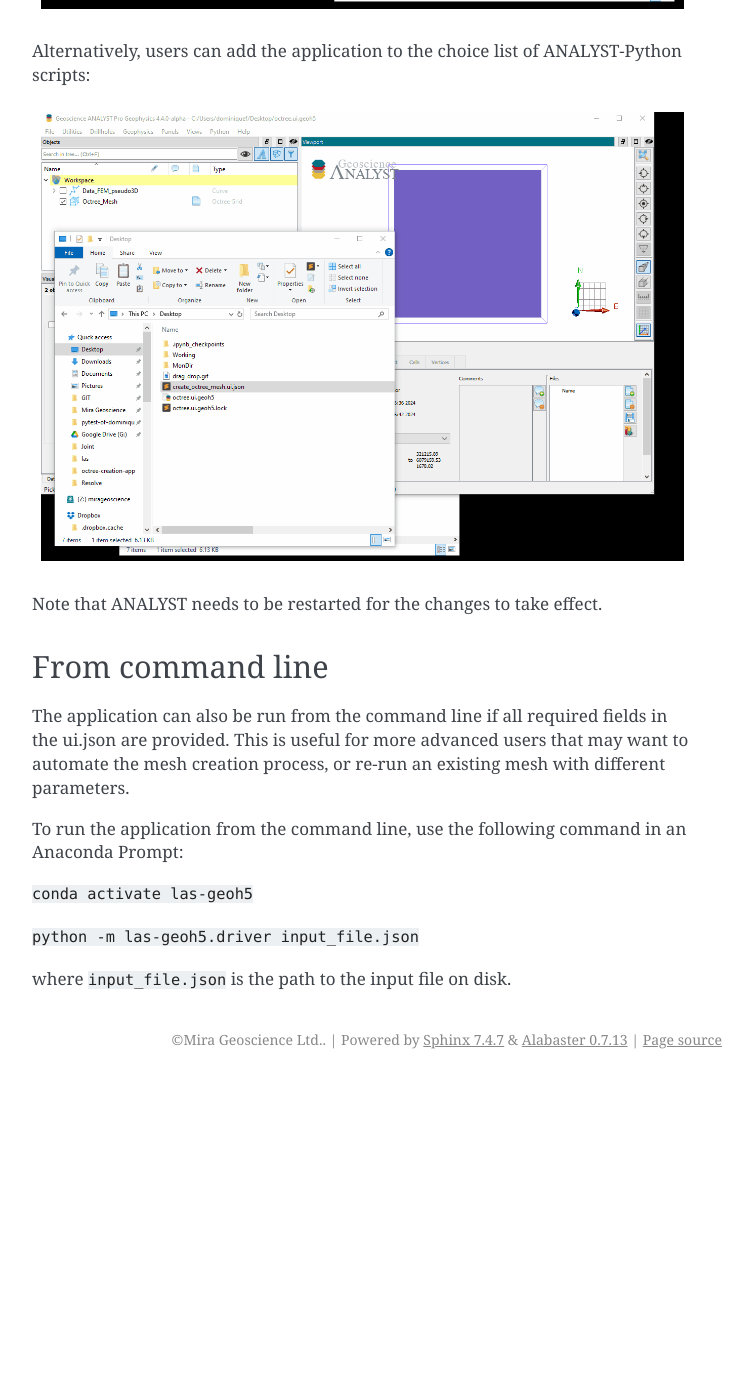
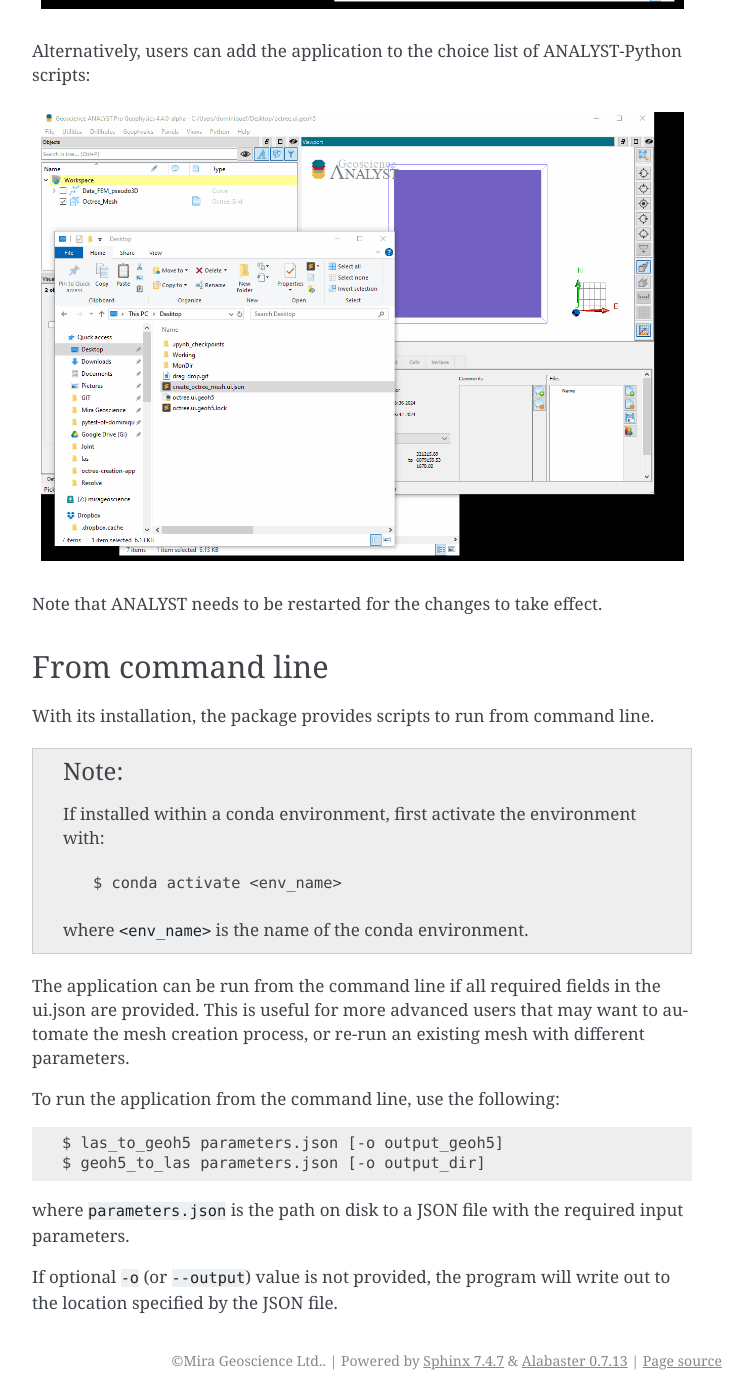
Before and after one commit to MiraGeoscience/las-geoh5, a Sphinx documentation site: the page built from docs/source/usage.rst, in a window 1280 px wide and 1400 px high, scrolled down 828 px. Shown: the whole window, without its empty margins (388-1140 px from the left). Built offline with Sphinx 7.4.7, drawn with Linux system fonts in a browser that asks for light colours; before the commit the page ends 1907 px from its top, so only the background shows below that.

Commit message:
update doc on how to run from command line

```diff
--- a/README.rst
+++ b/README.rst
@@ -96,8 +96,10 @@
 
 Then execute with::
 
-    $ las_to_geoh5 parameters.ui.json [-o output_geoh5]
-    $ geoh5_to_las parameters.ui.json [-o output_dir]
+    $ las_to_geoh5 parameters.json [-o output_geoh5]
+    $ geoh5_to_las parameters.json [-o output_dir]
+
+where ``parameters.json`` is the path on disk to a JSON file with required input parameters.
 
 If optional ``-o`` (or ``--output``) value is not provided, the program will write out to the location
 specified by the JSON file.
--- a/docs/source/usage.rst
+++ b/docs/source/usage.rst
@@ -32,13 +32,25 @@
 From command line
 -----------------
 
-The application can also be run from the command line if all required fields in the ui.json are provided.
-This is useful for more advanced users that may want to automate the mesh creation process, or re-run an existing mesh with different parameters.
+With its installation, the package provides scripts to run from command  line.
 
-To run the application from the command line, use the following command in an Anaconda Prompt:
+.. note::
+    If installed within a conda environment, first activate the environment with::
 
-``conda activate las-geoh5``
+    $ conda activate <env_name>
 
-``python -m las-geoh5.driver input_file.json``
+    where ``<env_name>`` is the name of the conda environment.
 
-where ``input_file.json`` is the path to the input file on disk.
+The application can be run from the command line if all required fields in the ui.json are provided.
+This is useful for more advanced users that may want to automate the mesh creation process,
+or re-run an existing mesh with different parameters.
+
+To run the application from the command line, use the following::
+
+    $ las_to_geoh5 parameters.json [-o output_geoh5]
+    $ geoh5_to_las parameters.json [-o output_dir]
+
+where ``parameters.json`` is the path on disk to a JSON file with the required input parameters.
+
+If optional ``-o`` (or ``--output``) value is not provided, the program will write out to the location
+specified by the JSON file.
```
